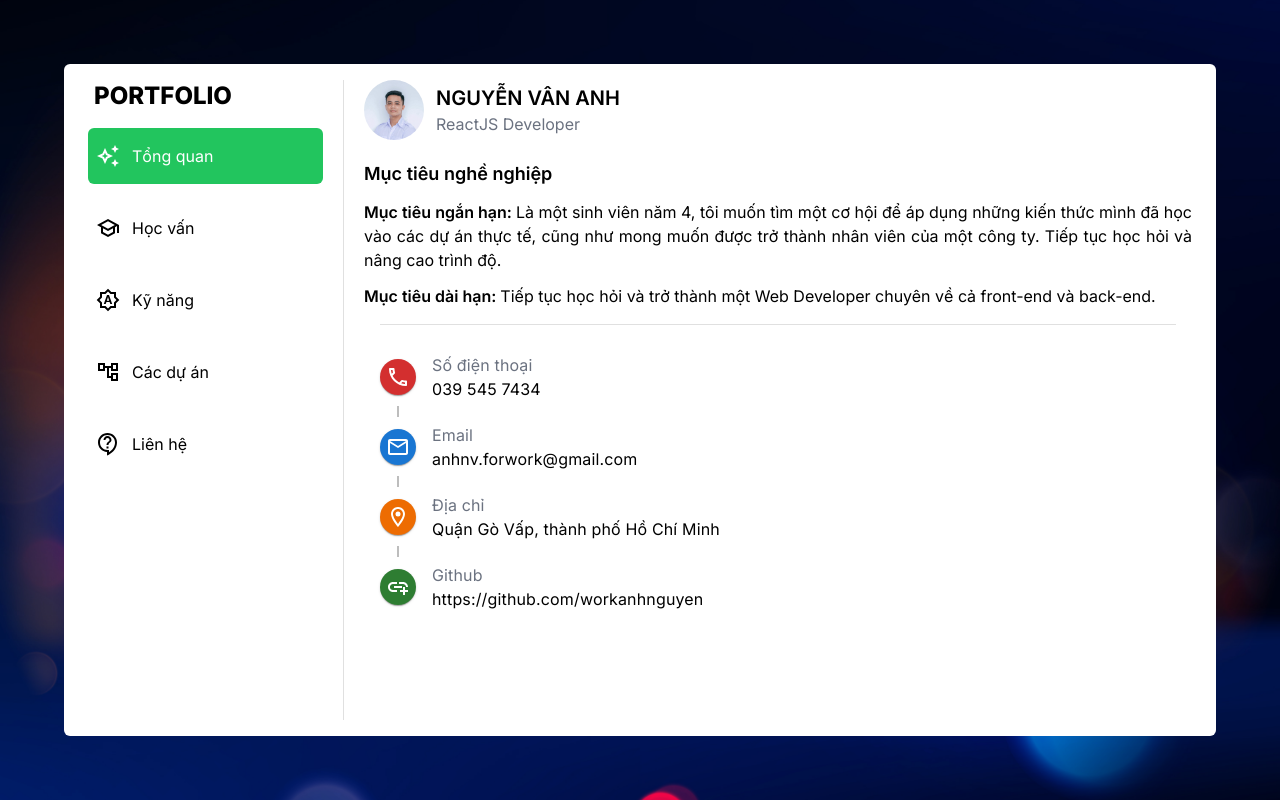
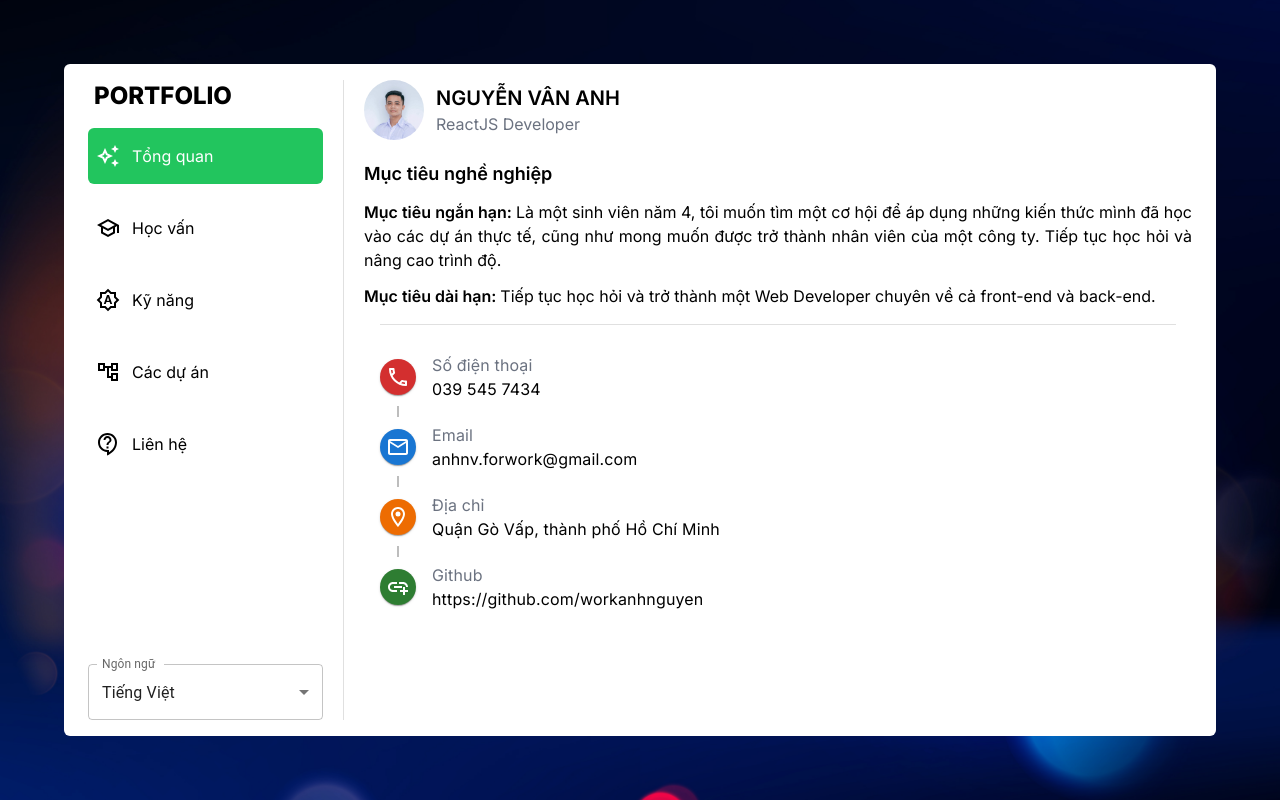
Before and after one commit to workanhnguyen/portfolio, a React (Vite) app in the folder frontend/: page / in a window 1280 px wide. Built offline with nearby package versions, Linux system fonts and the light colour scheme.

Commit message:
finish language selector

```diff
--- a/frontend/src/App.jsx
+++ b/frontend/src/App.jsx
@@ -1,16 +1,25 @@
 import React from "react";
 
-import { Avatar, Container, Divider, Grid } from "@mui/material";
+import { Avatar, Container, Divider, FormControl, Grid, InputLabel, MenuItem, Select } from "@mui/material";
 
 import { avatar } from "./assets";
-import { Category, Contacts, Education, Overview, Projects, Skills } from "./components";
+import {
+  Category,
+  Contacts,
+  Education,
+  Overview,
+  Projects,
+  Skills,
+} from "./components";
 import user from "./data/user";
 import { useStateContext } from "./contexts/ContextProvider";
+import constants from "./data/constants";
 
 const userInfo = user[0];
+const titleInfo = constants[0];
 
 const App = () => {
-  const { categoryIndex } = useStateContext();
+  const { categoryIndex, language, setLanguage } = useStateContext();
 
   return (
     <div
@@ -23,9 +32,30 @@ const App = () => {
             {/* Categories */}
             <Grid item xs={0} sm={3} md={4} lg={3}>
               <div className="h-full flex-1 flex">
-                <div className="w-full flex flex-col">
-                  <h1 className="ml-1.5 mb-4 text-2xl font-bold">PORTFOLIO</h1>
-                  <Category />
+                <div className="w-full flex flex-col justify-between">
+                  {/* Category section */}
+                  <div>
+                    <h1 className="ml-1.5 mb-4 text-2xl font-bold">
+                      PORTFOLIO
+                    </h1>
+                    <Category />
+                  </div>
+                  {/* Language section */}
+                  <div>
+                    <FormControl fullWidth>
+                      <InputLabel id="language-select-label">{titleInfo.language}</InputLabel>
+                      <Select
+                        labelId="language-select-label"
+                        id="language-select-label"
+                        value={language}
+                        label={titleInfo.language}
+                        onChange={(e) => setLanguage(e.target.value)}
+                      >
+                        <MenuItem value='vi'>Tiếng Việt</MenuItem>
+                        <MenuItem value='en'>Tiếng Anh</MenuItem>
+                      </Select>
+                    </FormControl>
+                  </div>
                 </div>
                 <div className="mx-5">
                   <Divider orientation="vertical" />
--- a/frontend/src/components/Contacts.jsx
+++ b/frontend/src/components/Contacts.jsx
@@ -7,7 +7,7 @@ const Contacts = () => {
   return (
     <div className='flex flex-col gap-y-3'>
     {userInfo.contacts.map((contact, index) => (
-      <div className='w-full flex items-center p-4 gap-x-3 rounded-md border-2 border-gray-300'>
+      <div key={index} className='w-full flex items-center p-4 gap-x-3 rounded-md border-2 border-gray-300'>
         <img className='w-7 h-7' src={contact.icon} alt={`icon-${index}`} />
         {index  === 0 ? <a className='hover:underline' href={contact.link}>{contact.link}</a> : <p>{contact.link}</p>}
       </div>
--- a/frontend/src/contexts/ContextProvider.jsx
+++ b/frontend/src/contexts/ContextProvider.jsx
@@ -4,12 +4,15 @@ const StateContext = createContext();
 
 export const ContextProvider = ({ children }) => {
   const [categoryIndex, setCategoryIndex] = useState(1);
+  const [language, setLanguage ] = useState('vi')
 
   return (
     <StateContext.Provider
       value={{
         categoryIndex,
         setCategoryIndex,
+        language,
+        setLanguage
       }}
     >
       {children}
--- a/frontend/src/data/constants.js
+++ b/frontend/src/data/constants.js
@@ -19,7 +19,8 @@ const constants = [
         usingTechs: 'Công nghệ sử dụng',
         mainFuncs: 'Các chức năng chính',
         numberOfMems: 'Số lượng',
-        role: 'Vai trò'
+        role: 'Vai trò',
+        language: 'Ngôn ngữ',
     }
 ];
 
```
